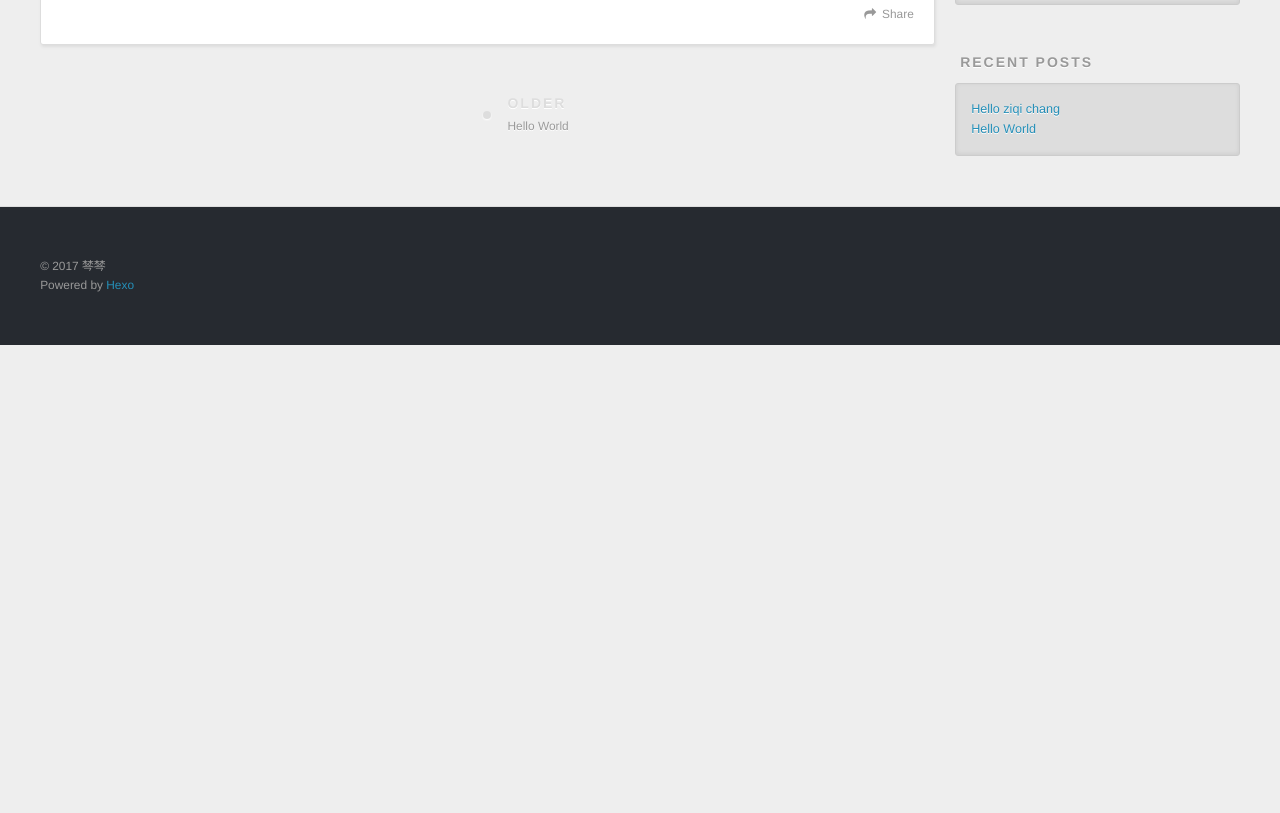
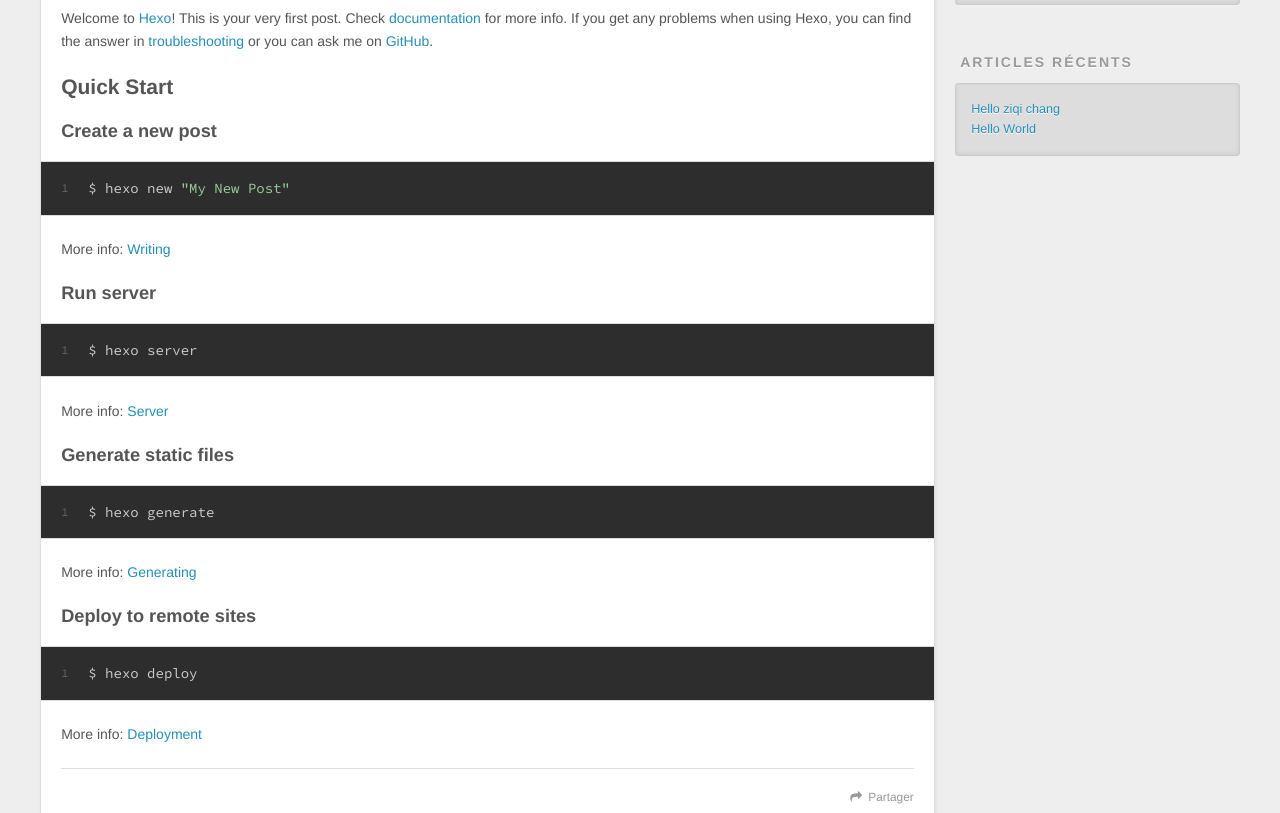
Before and after one commit to qingjiaowosugege/qingjiaowosugege.github.io, a plain HTML site: page 2017/08/01/如何搭建个人博客github/index.html in a window 1280 px wide. Shown: the part 446-1259 px from the top of the page. Before the commit the page ends 800 px from the top, so only its background shows below. Drawn offline with nearby package versions, Linux system fonts and the light colour scheme.

Commit message:
Site updated: 2017-08-01 00:47:26

```diff
--- a/2017/08/01/如何搭建个人博客github/index.html
+++ b/2017/08/01/如何搭建个人博客github/index.html
@@ -5,13 +5,16 @@
 
   <title>Hello ziqi chang | 棽棽的博客</title>
   <meta name="viewport" content="width=device-width, initial-scale=1, maximum-scale=1">
-  <meta property="og:type" content="article">
+  <meta name="description" content="Welcome to Hexo! This is your very first post. Check documentation for more info. If you get any problems when using Hexo, you can find the answer in troubleshooting or you can ask me on GitHub. Quick">
+<meta property="og:type" content="article">
 <meta property="og:title" content="Hello ziqi chang">
 <meta property="og:url" content="http://yoursite.com/2017/08/01/如何搭建个人博客github/index.html">
 <meta property="og:site_name" content="棽棽的博客">
-<meta property="og:updated_time" content="2017-07-31T16:42:22.702Z">
+<meta property="og:description" content="Welcome to Hexo! This is your very first post. Check documentation for more info. If you get any problems when using Hexo, you can find the answer in troubleshooting or you can ask me on GitHub. Quick">
+<meta property="og:updated_time" content="2017-07-31T16:45:12.672Z">
 <meta name="twitter:card" content="summary">
 <meta name="twitter:title" content="Hello ziqi chang">
+<meta name="twitter:description" content="Welcome to Hexo! This is your very first post. Check documentation for more info. If you get any problems when using Hexo, you can find the answer in troubleshooting or you can ask me on GitHub. Quick">
 
     <link rel="alternate" href="/atom.xml" title="棽棽的博客" type="application/atom+xml">
 
@@ -49,9 +52,9 @@
       </nav>
       <nav id="sub-nav">
 
-          <a id="nav-rss-link" class="nav-icon" href="/atom.xml" title="RSS Feed"></a>
+          <a id="nav-rss-link" class="nav-icon" href="/atom.xml" title="Flux RSS"></a>
 
-        <a id="nav-search-btn" class="nav-icon" title="Search"></a>
+        <a id="nav-search-btn" class="nav-icon" title="Rechercher"></a>
       </nav>
       <div id="search-form-wrap">
         <form action="//google.com/search" method="get" accept-charset="UTF-8" class="search-form"><input type="search" name="q" class="search-form-input" placeholder="Search"><button type="submit" class="search-form-submit">&#xF002;</button><input type="hidden" name="sitesearch" value="http://yoursite.com"></form>
@@ -82,11 +85,20 @@
 
     <div class="article-entry" itemprop="articleBody">
 
+        <p>Welcome to <a href="https://hexo.io/" target="_blank" rel="external">Hexo</a>! This is your very first post. Check <a href="https://hexo.io/docs/" target="_blank" rel="external">documentation</a> for more info. If you get any problems when using Hexo, you can find the answer in <a href="https://hexo.io/docs/troubleshooting.html" target="_blank" rel="external">troubleshooting</a> or you can ask me on <a href="https://github.com/hexojs/hexo/issues" target="_blank" rel="external">GitHub</a>.</p>
+<h2 id="Quick-Start"><a href="#Quick-Start" class="headerlink" title="Quick Start"></a>Quick Start</h2><h3 id="Create-a-new-post"><a href="#Create-a-new-post" class="headerlink" title="Create a new post"></a>Create a new post</h3><figure class="highlight bash"><table><tr><td class="gutter"><pre><div class="line">1</div></pre></td><td class="code"><pre><div class="line">$ hexo new <span class="string">"My New Post"</span></div></pre></td></tr></table></figure>
+<p>More info: <a href="https://hexo.io/docs/writing.html" target="_blank" rel="external">Writing</a></p>
+<h3 id="Run-server"><a href="#Run-server" class="headerlink" title="Run server"></a>Run server</h3><figure class="highlight bash"><table><tr><td class="gutter"><pre><div class="line">1</div></pre></td><td class="code"><pre><div class="line">$ hexo server</div></pre></td></tr></table></figure>
+<p>More info: <a href="https://hexo.io/docs/server.html" target="_blank" rel="external">Server</a></p>
+<h3 id="Generate-static-files"><a href="#Generate-static-files" class="headerlink" title="Generate static files"></a>Generate static files</h3><figure class="highlight bash"><table><tr><td class="gutter"><pre><div class="line">1</div></pre></td><td class="code"><pre><div class="line">$ hexo generate</div></pre></td></tr></table></figure>
+<p>More info: <a href="https://hexo.io/docs/generating.html" target="_blank" rel="external">Generating</a></p>
+<h3 id="Deploy-to-remote-sites"><a href="#Deploy-to-remote-sites" class="headerlink" title="Deploy to remote sites"></a>Deploy to remote sites</h3><figure class="highlight bash"><table><tr><td class="gutter"><pre><div class="line">1</div></pre></td><td class="code"><pre><div class="line">$ hexo deploy</div></pre></td></tr></table></figure>
+<p>More info: <a href="https://hexo.io/docs/deployment.html" target="_blank" rel="external">Deployment</a></p>
 
 
     </div>
     <footer class="article-footer">
-      <a data-url="http://yoursite.com/2017/08/01/如何搭建个人博客github/" data-id="cj5sdvi8w0001dgvttvrgjfji" class="article-share-link">Share</a>
+      <a data-url="http://yoursite.com/2017/08/01/如何搭建个人博客github/" data-id="cj5se103d0000rovt8ymrrsc3" class="article-share-link">Partager</a>
 
 
     </footer>
@@ -97,7 +109,7 @@
 
 
     <a href="/2017/07/31/hello-world/" id="article-nav-older" class="article-nav-link-wrap">
-      <strong class="article-nav-caption">Older</strong>
+      <strong class="article-nav-caption">Ancien</strong>
       <div class="article-nav-title">Hello World</div>
     </a>
 
@@ -130,7 +142,7 @@
 
 
   <div class="widget-wrap">
-    <h3 class="widget-title">Recent Posts</h3>
+    <h3 class="widget-title">Articles récents</h3>
     <div class="widget">
       <ul>
 
@@ -155,7 +167,7 @@
   <div class="outer">
     <div id="footer-info" class="inner">
       &copy; 2017 棽棽<br>
-      Powered by <a href="http://hexo.io/" target="_blank">Hexo</a>
+      Propulsé by <a href="http://hexo.io/" target="_blank">Hexo</a>
     </div>
   </div>
 </footer>
```
Also changed, not shown: 2017/07/31/hello-world/index.html (+6 -6 lines), archives/2017/07/index.html (+4 -4 lines), archives/2017/08/index.html (+4 -4 lines), archives/2017/index.html (+4 -4 lines), archives/index.html (+4 -4 lines), index.html (+15 -6 lines).
